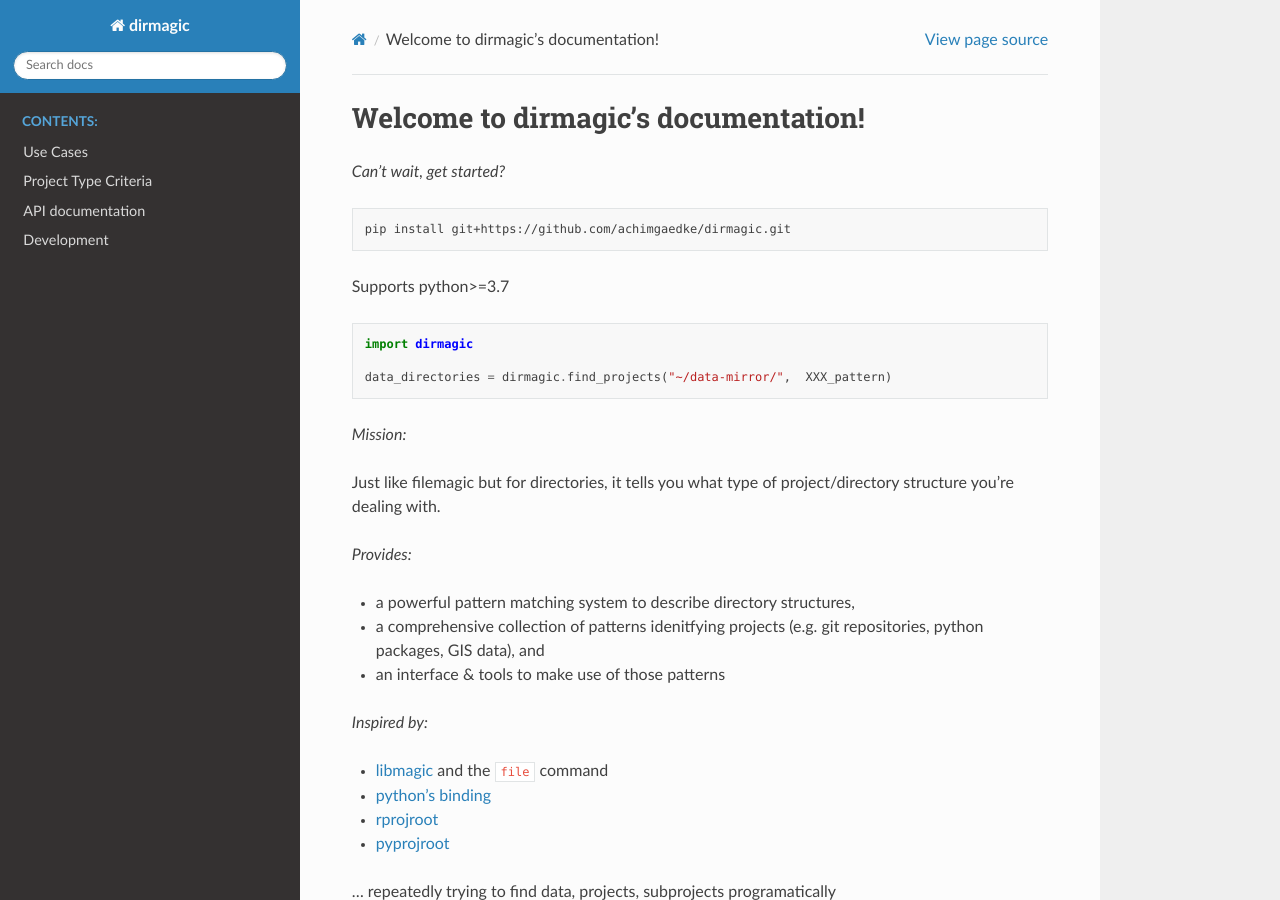
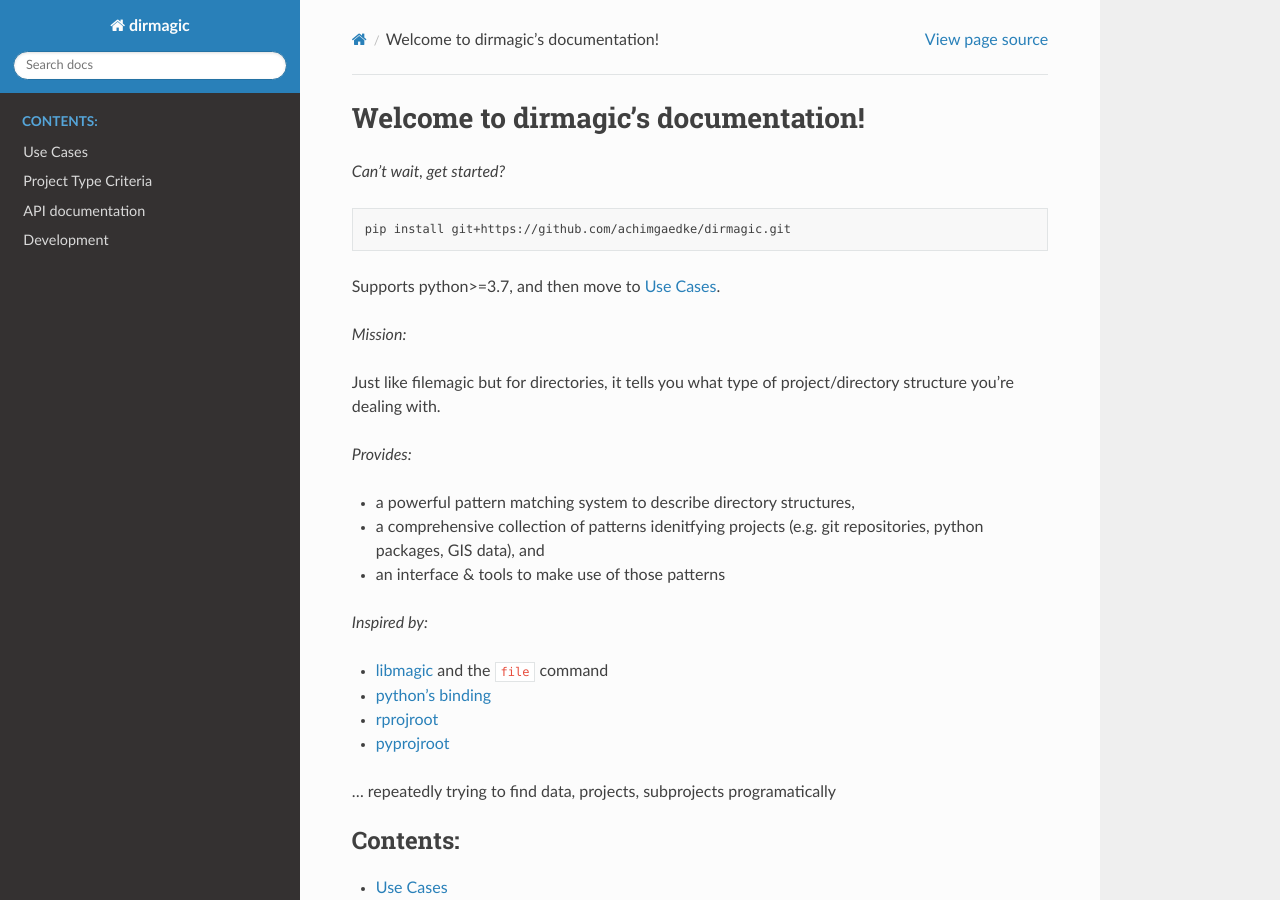
Before and after one commit to achimgaedke/python-dirmagic, a Sphinx documentation site: the page built from doc/index.rst, in a window 1280 px wide and 900 px high. Built offline with Sphinx 7.4.7 and the Read the Docs theme 2.0.0, drawn with Linux system fonts in a browser that asks for light colours.

Commit message:
doc: little fixups

```diff
--- a/doc/index.rst
+++ b/doc/index.rst
@@ -8,18 +8,11 @@
 
 *Can't wait, get started?*
 
-
 .. code-block:: shell
 
    pip install git+https://github.com/achimgaedke/dirmagic.git
 
-Supports python>=3.7
-
-.. code-block:: python
-
-   import dirmagic
-
-   data_directories = dirmagic.find_projects("~/data-mirror/",  XXX_pattern)
+Supports python>=3.7, and then move to :ref:`use-cases`.
 
 *Mission:*
 
```
Also changed, not shown: README.md (+1 -1 lines), doc/usecases.rst (+8 -3 lines).
